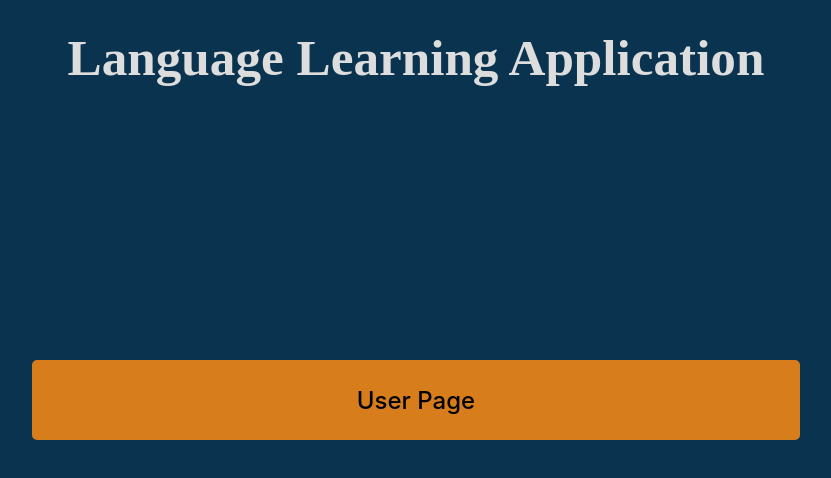
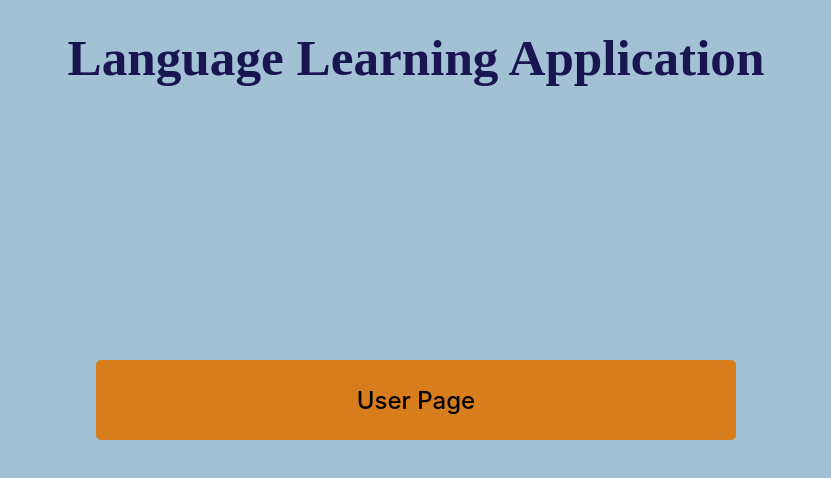
Before and after one commit to rueire/Fullstack-Project, a React (Vite) app in the folder frontend/: page / in a window 1280 px wide. Shown: the top 478 px of the page, without its empty margins (224-1055 px from the left). Built offline with nearby package versions, Linux system fonts and the light colour scheme.

Commit message:
Update: App.css
Color changes
min screen size added

```diff
--- a/frontend/src/App.css
+++ b/frontend/src/App.css
@@ -1,6 +1,7 @@
 /* Global Styling */
 body,
 html {
+  background-color: #a2c1d5;
   width: 100vw;
   height: 100%;
   margin: 0;
@@ -65,13 +66,21 @@ input {
   color: #7e000f;
 }
 
+.submit-btn {
+  margin: 30px;
+}
+
+.scores p {
+  font-size: larger;
+  font-family: 'Gill Sans', 'Gill Sans MT', Calibri, 'Trebuchet MS', sans-serif;
+}
+
 /*-----HomeView-----*/
 
 .main-form {
   width: 100vw;
-  height: 100vh;
-  background-color: #09334f;
-  color: #ddd;
+  height: 100%;
+  color: #191551;
   display: flex;
   flex-direction: column;
   align-items: center;
@@ -118,9 +127,10 @@ input {
   align-items: center;
   justify-content: center;
   margin: 0;
+  left: 30%;
+  right: 30%;
   top: 30px;
-  left: 50%;
-  right: 50%;
+  color: #18445b;
   text-align: center;
   position: absolute;
   font-family: cursive;
@@ -133,7 +143,7 @@ input {
   justify-content: center;
   width: 80vw;
   height: 10vh;
-  background-color: #09334f;
+  background-color: #5b91b6;
   border-radius: 8px;
 }
 
@@ -152,3 +162,20 @@ input {
 .user-choices button:hover {
   background-color: #698a9f7c;
 }
+
+
+/*---------------------*/
+
+@media only screen and (min-width: 600px) {
+
+  .home-buttons {
+    align-items: flex-end;
+    width: 50vw;
+  }
+
+  .home-buttons button {
+    text-align: center;
+    width: 50vw;
+  }
+
+}
```
